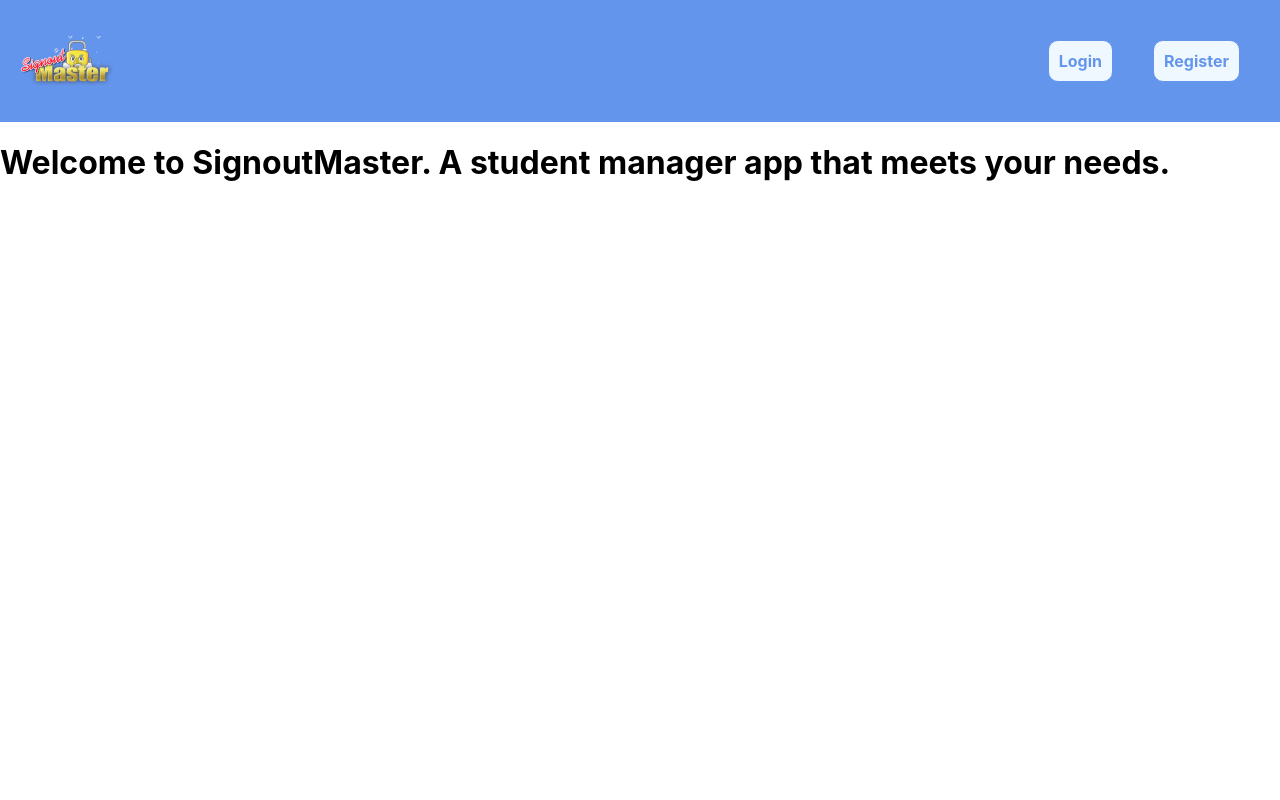
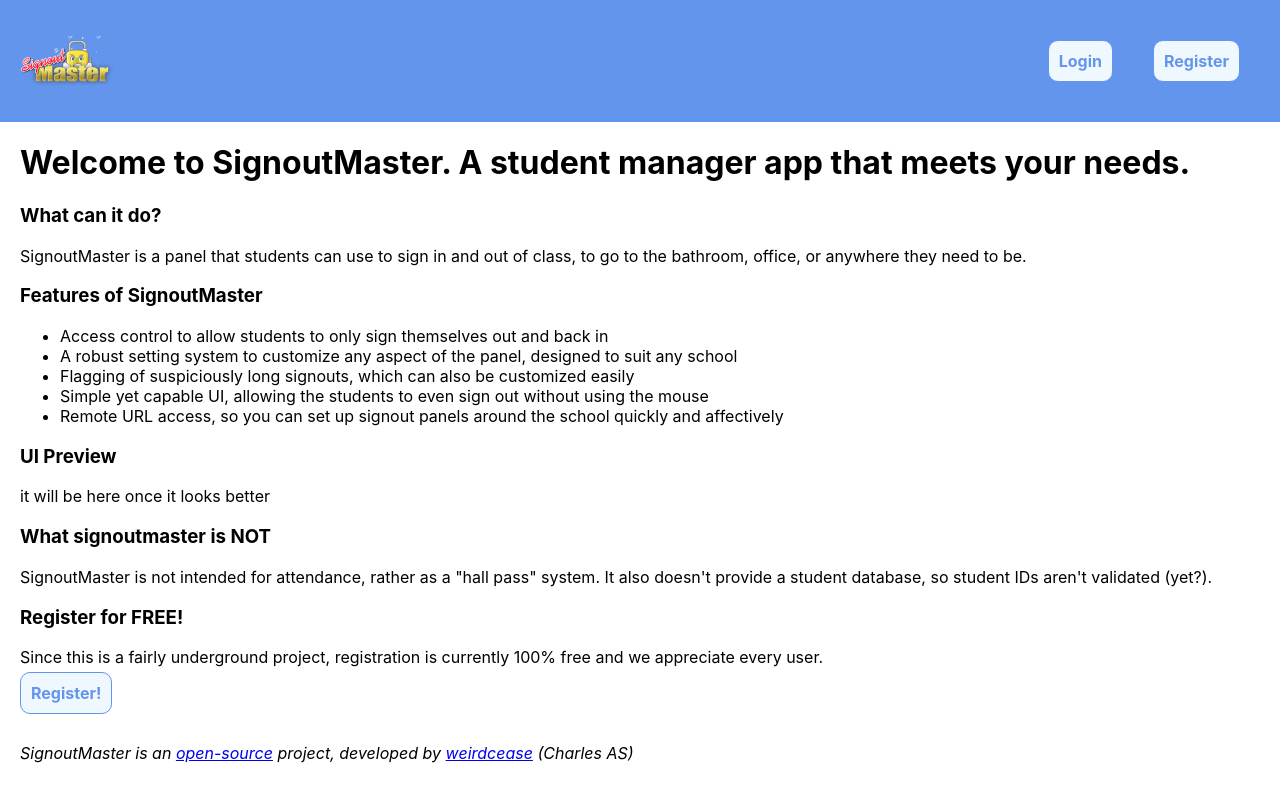
Before and after one commit to 3cas/signoutmaster, a Flask app: page / in a window 1280 px wide. Run offline with Flask 3, Linux system fonts and the light colour scheme; parts of the project's set-up code (start-up, migrations or seed data) failed here and were passed over; some web fonts are replaced.

Commit message:
thats all for now

```diff
--- a/signout.py
+++ b/signout.py
@@ -240,7 +240,7 @@ def logout():
     return redirect(url_for("signout.home"))
 
 # /panel route has been removed, it was going to be a hub
-# now navigation is handled via topbar and tabbed.html, new logins shown welcome.html (? they dont...)
+# now navigation is handled via topbar and tabbed.html
 
 # settings page
 @signout.route("/panel/settings")
@@ -542,6 +542,7 @@ def student_handler():
     flash(message, color)
     return redir
 
+# delete signout event
 @signout.route("/panel/monitor/delete", methods=["POST"])
 def delete_signout():
     if error := check_user(): return user_error(error)
@@ -570,6 +571,7 @@ def delete_signout():
 
     return redirect(url_for("signout.monitor"))
 
+# the silly link
 @signout.route("/panel/monitor/clearall", methods=["POST"])
 def clear_signouts():
     if error := check_user(): return user_error(error)
@@ -586,6 +588,11 @@ def clear_signouts():
         flash("Something went RIGHT!", "pos")
 
     return redirect(url_for("signout.monitor"))
+
+# badly written tos
+@signout.route("/terms")
+def terms():
+    return render_template("terms.html")
 
 # unimplemented share link feature
 @signout.route("/remote/<key>")
--- /dev/null
+++ b/static/homestyle.css
@@ -0,0 +1,11 @@
+.hamburger {
+    background-color: var(--accent);
+    justify-content: space-between;
+    align-items: center;
+    display: flex;
+    flex-direction: row;
+}
+
+.hamburger *, .cheeseburger {
+    margin: 20px;
+}
--- a/static/main.js
+++ b/static/main.js
@@ -1,5 +1,9 @@
 const ALLOWED_USERNAME = "abcdefghijklmnopqrstuvwxyz1234567890_-"
 const ALLOWED_EMAIL = "abcdefghijklmnopqrstuvwxyz1234567890!#$%&'*+-/=?^_`{|}~@."
+
+const tooltips = {
+    "test": "Hello world!",
+}
 
 var flashes = []
 var FLASH_TIMEOUT = 3
@@ -111,4 +115,13 @@ function copyLink() {
     remoteLink.appendChild(message)
 }
 
+function showInfo(key) {
+    let info = tooltips[key]
+    if (info) {
+        alert(info)
+    } else {
+        alert("Error: Tooltip not found")
+    }
+}
+
 fadeFlashes()
--- a/static/style.css
+++ b/static/style.css
@@ -275,3 +275,17 @@ noscript span {
 .blank {
     height: 300px;
 }
+
+svg {
+    height: 16px;
+    width: 16px;
+    vertical-align: -0.125em;
+}
+
+.info {
+    cursor: help;
+}
+
+.info svg {
+    fill: var(--accent);
+}
--- a/templates/base.html
+++ b/templates/base.html
@@ -13,7 +13,9 @@
 {% endmacro %}
 
 {% macro info(key) %}
-    <span>info icon goes here</span>
+    <span class="info" onclick="showInfo('{{ key }}');">
+        <svg xmlns="http://www.w3.org/2000/svg" viewBox="0 0 512 512"><!--! Font Awesome Pro 6.4.0 by @fontawesome - https://fontawesome.com License - https://fontawesome.com/license (Commercial License) Copyright 2023 Fonticons, Inc. --><path d="M256 512A256 256 0 1 0 256 0a256 256 0 1 0 0 512zM216 336h24V272H216c-13.3 0-24-10.7-24-24s10.7-24 24-24h48c13.3 0 24 10.7 24 24v88h8c13.3 0 24 10.7 24 24s-10.7 24-24 24H216c-13.3 0-24-10.7-24-24s10.7-24 24-24zm40-208a32 32 0 1 1 0 64 32 32 0 1 1 0-64z"/></svg>
+    </span>
 {% endmacro %}
 
 <!DOCTYPE html>
--- a/templates/home.html
+++ b/templates/home.html
@@ -2,8 +2,12 @@
 
 {% block title %}A student sign-out manager that fits your needs{% endblock %}
 
+{% block head %}
+    <link rel="stylesheet" href="{{ url_for('static', filename='homestyle.css') }}">
+{% endblock %}
+
 {% block body %}
-    <div class="bar">
+    <div class="hamburger">
         <img class="logo-home" src="{{ url_for('static', filename='logo.png') }}" alt="SignoutMaster logo">
         {{ get_flashes() }}
         <div class="align">
@@ -17,5 +21,28 @@
             {% endif %}
         </div>
     </div>
-    <h1>Welcome to SignoutMaster. A student manager app that meets your needs.</h1>
+    <div class="cheeseburger">
+        <h1>Welcome to SignoutMaster. A student manager app that meets your needs.</h1>
+        <h3>What can it do?</h3>
+        <p>SignoutMaster is a panel that students can use to sign in and out of class, to go to the bathroom, office, or anywhere they need to be.</p>
+        <h3>Features of SignoutMaster</h3>
+        <ul>
+            <li>Access control to allow students to only sign themselves out and back in</li>
+            <li>A robust setting system to customize any aspect of the panel, designed to suit any school</li>
+            <li>Flagging of suspiciously long signouts, which can also be customized easily</li>
+            <li>Simple yet capable UI, allowing the students to even sign out without using the mouse</li>
+            <li>Remote URL access, so you can set up signout panels around the school quickly and affectively</li>
+        </ul>
+        <h3>UI Preview</h3>
+        <p>it will be here once it looks better</p>
+        <h3>What signoutmaster is NOT</h3>
+        <p>SignoutMaster is not intended for attendance, rather as a "hall pass" system. It also doesn't provide a student database, so student IDs aren't validated (yet?).</p>
+        <h3>Register for FREE!</h3>
+        <p>Since this is a fairly underground project, registration is currently 100% free and we appreciate every user.</p>
+        <a class="button" href="{{ url_for('signout.register') }}">Register!</a>
+        <br>
+        <br>
+        <br>
+        <i>SignoutMaster is an <a href="https://github.com/weirdcease/signoutmaster" target="_blank">open-source</a> project, developed by <a href="https://weirdcease.com" target="_blank">weirdcease</a> (Charles AS)</i>
+    </div>
 {% endblock %}
--- a/templates/login.html
+++ b/templates/login.html
@@ -4,6 +4,10 @@
 
 {% block content %}
     {{ get_flashes() }}
+    <a href="{{ url_for('signout.home') }}">
+        <svg xmlns="http://www.w3.org/2000/svg" viewBox="0 0 576 512"><!--! Font Awesome Pro 6.4.0 by @fontawesome - https://fontawesome.com License - https://fontawesome.com/license (Commercial License) Copyright 2023 Fonticons, Inc. --><path d="M575.8 255.5c0 18-15 32.1-32 32.1h-32l.7 160.2c0 2.7-.2 5.4-.5 8.1V472c0 22.1-17.9 40-40 40H456c-1.1 0-2.2 0-3.3-.1c-1.4 .1-2.8 .1-4.2 .1H416 392c-22.1 0-40-17.9-40-40V448 384c0-17.7-14.3-32-32-32H256c-17.7 0-32 14.3-32 32v64 24c0 22.1-17.9 40-40 40H160 128.1c-1.5 0-3-.1-4.5-.2c-1.2 .1-2.4 .2-3.6 .2H104c-22.1 0-40-17.9-40-40V360c0-.9 0-1.9 .1-2.8V287.6H32c-18 0-32-14-32-32.1c0-9 3-17 10-24L266.4 8c7-7 15-8 22-8s15 2 21 7L564.8 231.5c8 7 12 15 11 24z"/></svg>
+        back to home page
+    </a>
     <div class="login-box">
         <h2>Login</h2>
         <p>Log in to your administrator account to manage your school's signout panels.</p>
--- a/templates/register.html
+++ b/templates/register.html
@@ -4,6 +4,10 @@
 
 {% block content %}
     {{ get_flashes() }}
+    <a href="{{ url_for('signout.home') }}">
+        <svg xmlns="http://www.w3.org/2000/svg" viewBox="0 0 576 512"><!--! Font Awesome Pro 6.4.0 by @fontawesome - https://fontawesome.com License - https://fontawesome.com/license (Commercial License) Copyright 2023 Fonticons, Inc. --><path d="M575.8 255.5c0 18-15 32.1-32 32.1h-32l.7 160.2c0 2.7-.2 5.4-.5 8.1V472c0 22.1-17.9 40-40 40H456c-1.1 0-2.2 0-3.3-.1c-1.4 .1-2.8 .1-4.2 .1H416 392c-22.1 0-40-17.9-40-40V448 384c0-17.7-14.3-32-32-32H256c-17.7 0-32 14.3-32 32v64 24c0 22.1-17.9 40-40 40H160 128.1c-1.5 0-3-.1-4.5-.2c-1.2 .1-2.4 .2-3.6 .2H104c-22.1 0-40-17.9-40-40V360c0-.9 0-1.9 .1-2.8V287.6H32c-18 0-32-14-32-32.1c0-9 3-17 10-24L266.4 8c7-7 15-8 22-8s15 2 21 7L564.8 231.5c8 7 12 15 11 24z"/></svg>
+        back to home page
+    </a>
     <div class="login-box">
         <h2>Create Account</h2>
         <p>Sign up as a school administrator.</p>
@@ -21,6 +25,8 @@
             <input type="password" name="confirm_password" id="password-confirm" placeholder="confirm password" required minlength="8" maxlength="64" onkeyup="checkFields();">
             <span id="feedback-password-confirm"></span>
             <br>
+            <input type="checkbox" name="terms" required>
+            <label for="terms">I agree to the <a href="{{ url_for('signout.terms') }}" target="_blank">Terms of Service</a>!</label>
             <input type="submit" id="submit" value="Register">
         </form>
     </div>
```
Also changed, not shown: bugs2fix.txt (added, +7 -0 lines), templates/terms.html (added, +15 -0 lines).
